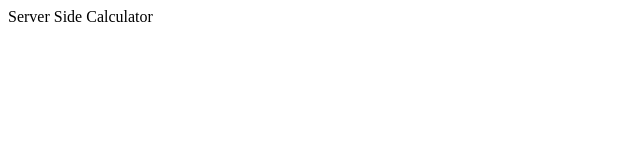
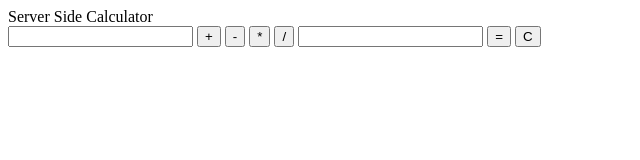
Before and after one commit to FrostyKC/server-side-calculator, a website: page public/index.html in a window 1280 px wide. Shown: the whole page, without its empty margins (0-640 px from the left). Drawn offline with Linux system fonts and the light colour scheme.

Commit message:
set up input fields and buttons in index

```diff
--- a/public/index.html
+++ b/public/index.html
@@ -11,5 +11,16 @@
   </head>
   <body>
     <header>Server Side Calculator</header>
+
+    <div>
+      <input type="number" class="" />
+      <button class="">+</button>
+      <button class="">-</button>
+      <button class="">*</button>
+      <button class="">/</button>
+      <input type="number" class="" />
+      <button class="">=</button>
+      <button class="">C</button>
+    </div>
   </body>
 </html>
```
